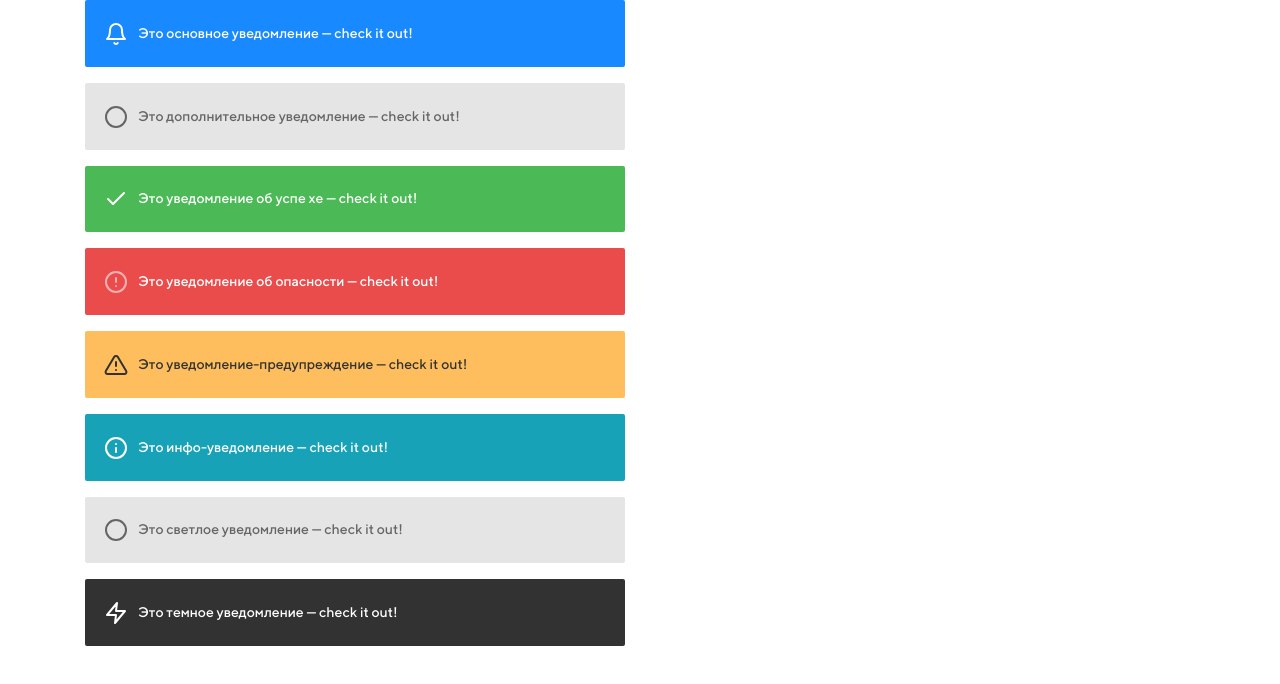
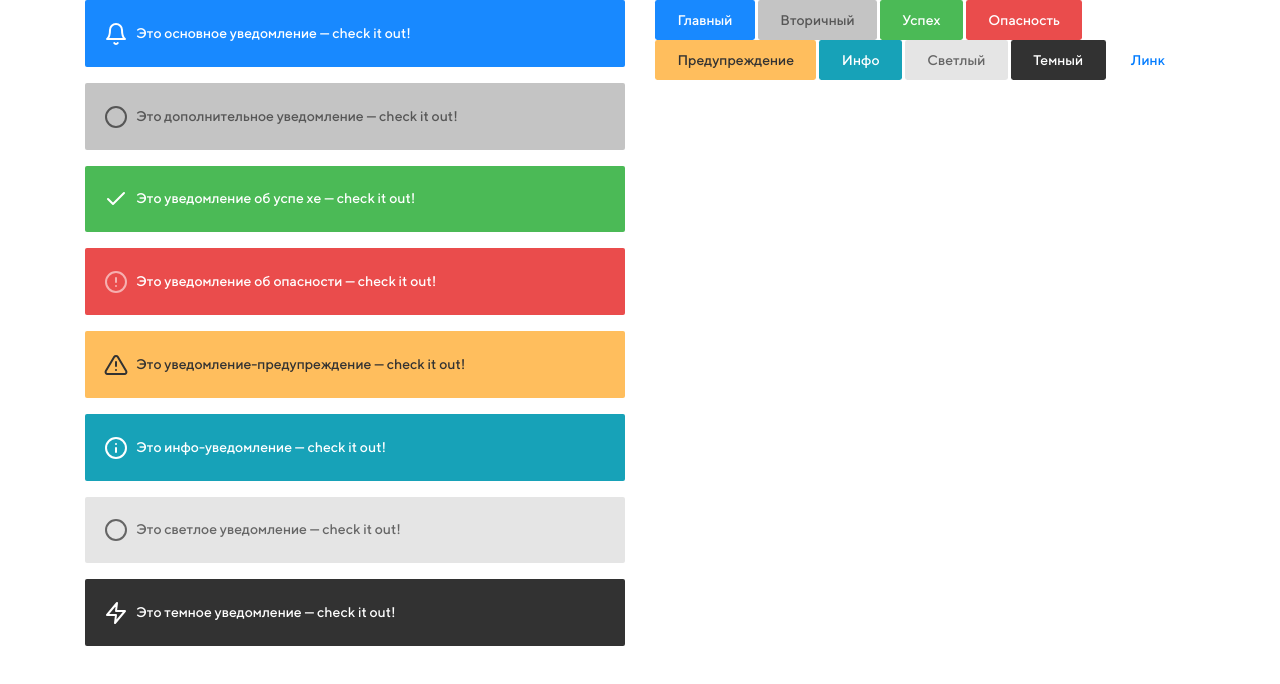
Before and after one commit to recloud-web/grid, a plain HTML site: page www/index.html in a window 1280 px wide. Drawn offline with nearby package versions, Linux system fonts and the light colour scheme.

Commit message:
Добавление блоков
Переписаны стандартные кнопки bootstrap 4.4

```diff
--- a/css/recloudgrid.min.css
+++ b/css/recloudgrid.min.css
@@ -4,7 +4,7 @@
   font-style: normal;
 }
 
-
+/* Уведомления */
 .alert {
   display: -webkit-flex;
   display: -ms-flex;
@@ -17,7 +17,7 @@
   padding: 1.3rem 1.2rem;
 }
 
-.alert-icon { margin-right: 10px; }
+.alert-icon { margin-right: 0.5rem; }
 .alert-icon__light { color: rgba(255, 255, 255, 0.56); }
 .alert-icon__dark { color: #323232; }
 .alert-icon__white { color: #FFFFFF; }
@@ -30,10 +30,39 @@
 }
 
 .alert-primary { background-color: #1889FF; }
+.alert-secondary { background-color: #C4C4C4; color: #565656; }
+.alert-success { background-color: #4BBA56; }
 .alert-danger { background-color: #EA4C4C; }
-.alert-success { background-color: #4BBA56; }
+.alert-warning { background-color: #FFBE5D; color: #323232; }
+.alert-info { background-color: #17a2b8; }
+.alert-light { background-color: rgba(0, 0, 0, 0.1); color: rgba(0, 0, 0, 0.56); }
 .alert-dark { background-color: #323232; }
-.alert-info { background-color: #17a2b8; }
-.alert-secondary { background-color: #e5e5e5;color: #656565; }
-.alert-light { background-color: rgba(0, 0, 0, 0.1); color: rgba(0, 0, 0, 0.56); }
-.alert-warning { background-color: #FFBE5D; color: #323232; }
+
+/* Кнопки */
+.btn {
+  border-radius: .15rem;
+  border: none;
+  padding: 0.6rem 1.4rem;
+  font-family: 'TT Norms Medium', sans-serif;
+  font-size: 14px;
+}
+
+.btn svg { width: 1rem;margin-right: 0.15rem }
+
+.btn-primary { background-color: #1889FF; }
+.btn-secondary { background-color: #C4C4C4; color: #565656; }
+.btn-success { background-color: #4BBA56; }
+.btn-danger { background-color: #EA4C4C; }
+.btn-warning { background-color: #FFBE5D; color: #323232; }
+.btn-info { background-color: #17a2b8; }
+.btn-light { background-color: rgba(0, 0, 0, 0.1); color: rgba(0, 0, 0, 0.56); }
+.btn-dark { background-color: #323232; }
+
+.btn-primary:hover { background-color: #157CE7; }
+.btn-secondary:hover { background-color: #ABABAB; color: #565656; }
+.btn-success:hover { background-color: #3CA046; }
+.btn-danger:hover { background-color: #DA4040; }
+.btn-warning:hover { background-color: #EFB051; color: #323232; }
+.btn-info:hover { background-color: #138496; }
+.btn-light:hover { background-color: rgba(0, 0, 0, 0.2); color: rgba(0, 0, 0, 0.56); }
+.btn-dark:hover { background-color: #1C1C1C; }
--- a/www/index.html
+++ b/www/index.html
@@ -23,11 +23,11 @@
         </div>
         <div class="alert alert-secondary" role="alert">
           <div class="alert-icon"><i data-feather="circle"></i></div>
-          <div class="alert-text">Это дополнительное уведомление   — check it out!</div>
+          <div class="alert-text">Это дополнительное уведомление — check it out!</div>
         </div>
         <div class="alert alert-success" role="alert">
           <div class="alert-icon"><i data-feather="check"></i></div>
-          <div class="alert-text">Это уведомление об успе  хе — check it out!</div>
+          <div class="alert-text">Это уведомление об успе хе — check it out!</div>
         </div>
         <div class="alert alert-danger" role="alert">
           <div class="alert-icon alert-icon__light"><i data-feather="alert-circle"></i></div>
@@ -52,6 +52,19 @@
 
 
       </div>
+
+      <div class="col-xl-6 col-md-12">
+        <button type="button" class="btn btn-primary">Главный</button>
+        <button type="button" class="btn btn-secondary">Вторичный</button>
+        <button type="button" class="btn btn-success">Успех</button>
+        <button type="button" class="btn btn-danger">Опасность</button>
+        <button type="button" class="btn btn-warning">Предупреждение</button>
+        <button type="button" class="btn btn-info">Инфо</button>
+        <button type="button" class="btn btn-light">Светлый</button>
+        <button type="button" class="btn btn-dark">Темный</button>
+
+        <button type="button" class="btn btn-link">Линк</button>
+      </div>
     </div>
   </div>
 
```
